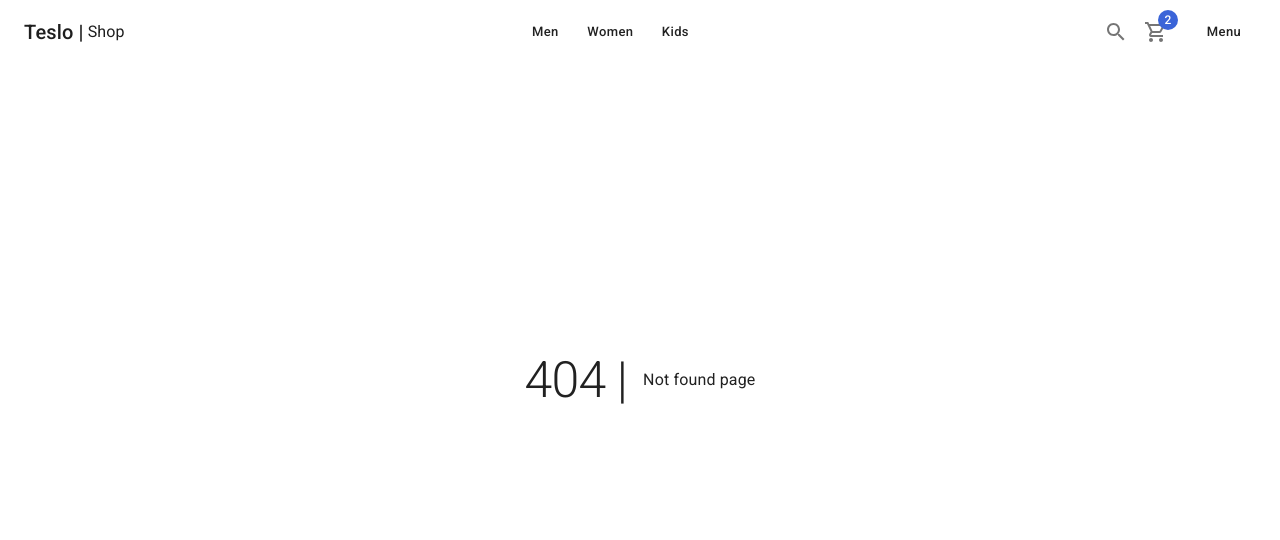
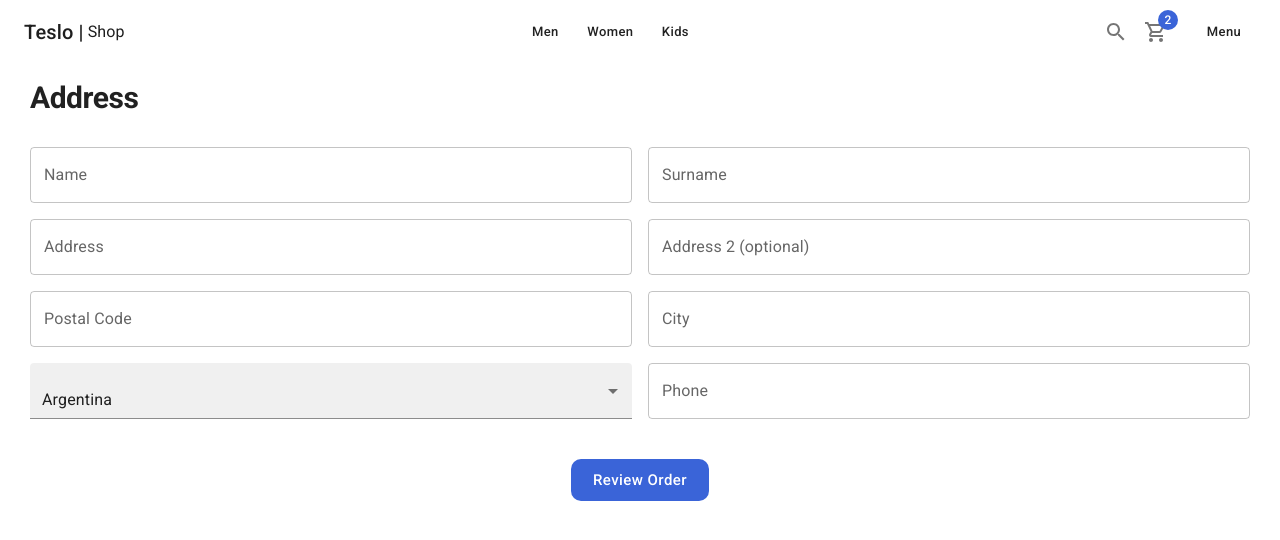
Before and after one commit to manuuualvarez/teslo-shop, a Next.js app: page /checkout/address in a window 1280 px wide. Before the commit this address had no page. Shown: the top 540 px of the page. Built offline with nearby package versions, Linux system fonts and the light colour scheme.

Commit message:
end ui for address page

```diff
--- /dev/null
+++ b/pages/checkout/address.tsx
@@ -0,0 +1,65 @@
+import { FormControl, Grid, InputLabel, MenuItem, Select, TextField, Typography, Box, Button } from '@mui/material';
+import { ShopLayout } from "../../components/layouts"
+
+
+const AddressPage = () => {
+  return (
+    <ShopLayout title={"Address"} pageDescription={"Confirm your address to destination"}>
+        <Typography variant="h1" component={'h1'}>Address</Typography>
+
+        <Grid container spacing={2} sx={{mt: 2}}>
+            {/* Name */}
+            <Grid item xs={12} sm={6}>
+                <TextField label='Name' fullWidth/>
+            </Grid>
+            {/* Name */}
+            <Grid item xs={12} sm={6}>
+                <TextField label='Surname' fullWidth/>
+            </Grid>
+            {/* Name */}
+            <Grid item xs={12} sm={6}>
+                <TextField label='Address' fullWidth/>
+            </Grid>
+            {/* Name */}
+            <Grid item xs={12} sm={6}>
+                <TextField label='Address 2 (optional)' fullWidth/>
+            </Grid>
+            {/* Name */}
+            <Grid item xs={12} sm={6}>
+                <TextField label='Postal Code' fullWidth/>
+            </Grid>
+            {/* Name */}
+            <Grid item xs={12} sm={6}>
+                <TextField label='City' fullWidth/>
+            </Grid>
+            {/* Name */}
+            <Grid item xs={12} sm={6}>
+                <FormControl fullWidth>
+                    <Select
+                        variant="filled"
+                        label="country"
+                        value= {1}
+                    >
+                        <MenuItem value={1}>Argentina</MenuItem>
+                        <MenuItem value={2}>EE.UU.</MenuItem>
+                    </Select>
+                </FormControl>
+            </Grid>
+            {/* Name */}
+            <Grid item xs={12} sm={6}>
+                <TextField label='Phone' fullWidth/>
+            </Grid>
+
+        </Grid>
+
+        <Box sx={{mt: 5}} display="flex" justifyContent={'center'}>
+            <Button color='secondary' className='circular-btn' size='large'>
+                Review Order
+            </Button>
+        </Box>
+
+    </ShopLayout>
+  )
+}
+
+export default AddressPage
```
